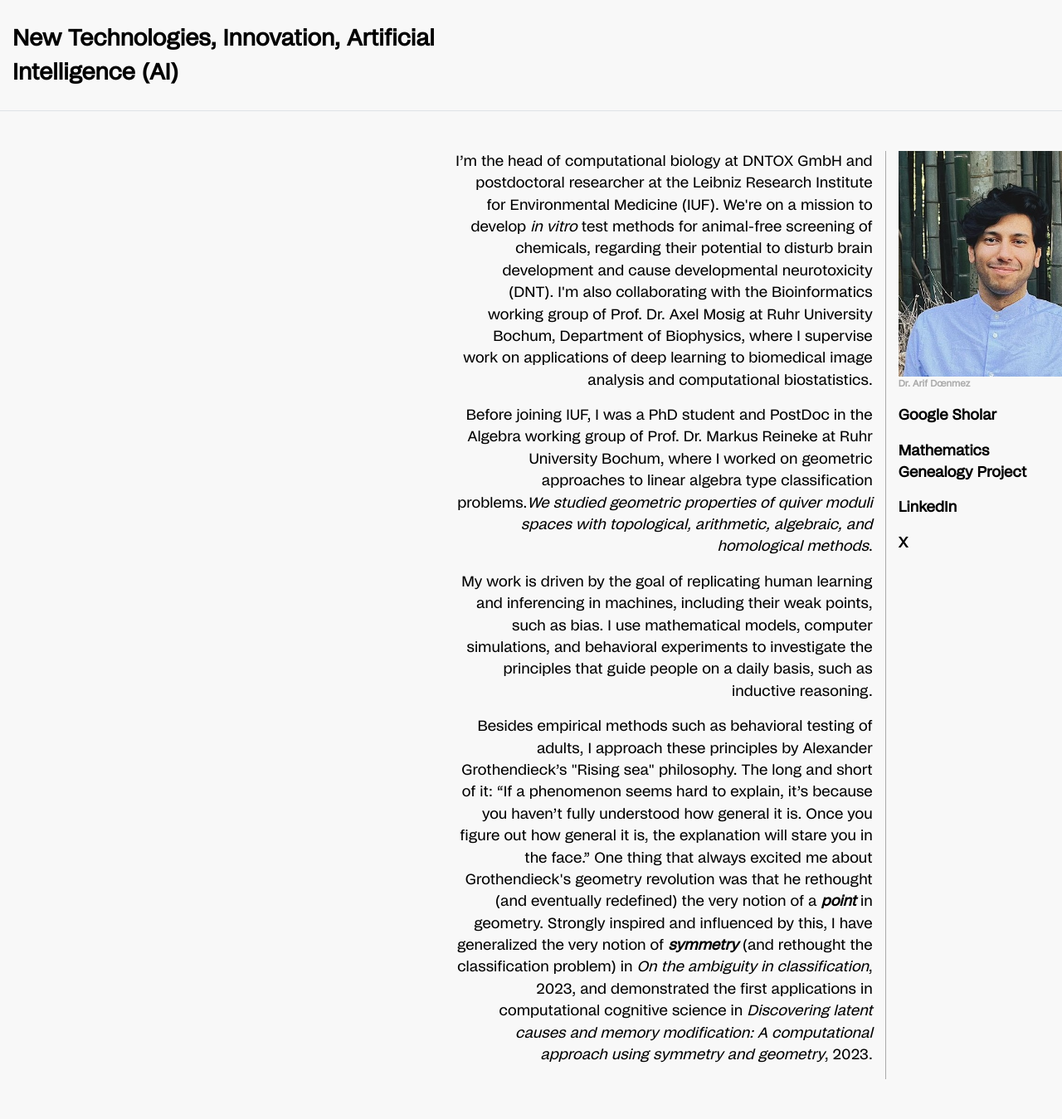
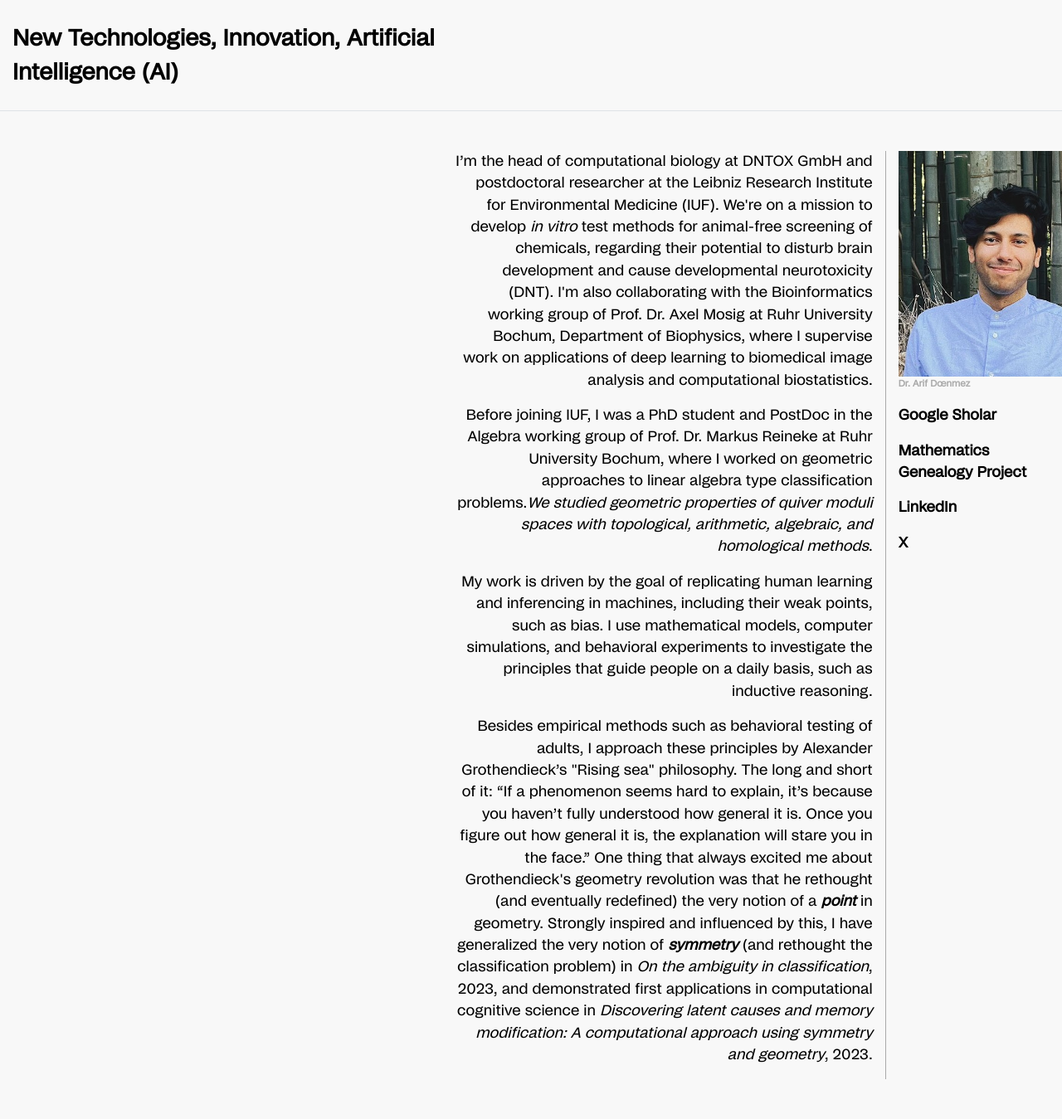
Before and after one commit to alim-zend/alim-zend.github.io, a Jekyll site: the page built from index.html, in a window 1280 px wide. Shown: the whole page at 83% size. Built offline with Jekyll 4.4.1, drawn with Linux system fonts in a browser that asks for light colours.

Commit message:
Update footer.html

```diff
--- a/_includes/footer.html
+++ b/_includes/footer.html
@@ -23,7 +23,7 @@
         <p>
           My work is driven by the goal of replicating human learning and inferencing in machines, including their weak points, such as bias. I use mathematical models, computer simulations, and behavioral experiments to investigate the principles that guide people on a daily basis, such as inductive reasoning.
         </p>
-        <p>Besides empirical methods such as behavioral testing of adults, I approach these principles by <a href="https://www.landsburg.com/grothendieck/mclarty1.pdf" target="_blank">Alexander Grothendieck’s "Rising sea"</a> philosophy. The long and short of it: “If a phenomenon seems hard to explain, it’s because you haven’t fully understood how general it is. Once you figure out how general it is, the explanation will stare you in the face.” One thing that always excited me about Grothendieck's geometry revolution was that he rethought (and eventually redefined) the very notion of a <b><i>point</i></b> in geometry. Strongly inspired and influenced by this, I have generalized the very notion of <b><i>symmetry</i></b> (and rethought the classification problem) in <a href="https://proceedings.mlr.press/v197/donmez23a.html" target="_blank"><i>On the ambiguity in classification</i>, 2023</a>, and demonstrated the first applications in computational cognitive science in <a href="https://openreview.net/pdf?id=B3bxgPqxGT" target="_blank"><i>Discovering latent causes and memory modification: A computational approach using symmetry and geometry</i>, 2023</a>.
+        <p>Besides empirical methods such as behavioral testing of adults, I approach these principles by <a href="https://www.landsburg.com/grothendieck/mclarty1.pdf" target="_blank">Alexander Grothendieck’s "Rising sea"</a> philosophy. The long and short of it: “If a phenomenon seems hard to explain, it’s because you haven’t fully understood how general it is. Once you figure out how general it is, the explanation will stare you in the face.” One thing that always excited me about Grothendieck's geometry revolution was that he rethought (and eventually redefined) the very notion of a <b><i>point</i></b> in geometry. Strongly inspired and influenced by this, I have generalized the very notion of <b><i>symmetry</i></b> (and rethought the classification problem) in <a href="https://proceedings.mlr.press/v197/donmez23a.html" target="_blank"><i>On the ambiguity in classification</i>, 2023</a>, and demonstrated first applications in computational cognitive science in <a href="https://openreview.net/pdf?id=B3bxgPqxGT" target="_blank"><i>Discovering latent causes and memory modification: A computational approach using symmetry and geometry</i>, 2023</a>.
         </p>
       </div>
       <div class="col-sm-2" style="font-weight:bold;border-width: thin;border-color: #aaaaaa;border-left-style: solid;">
```
